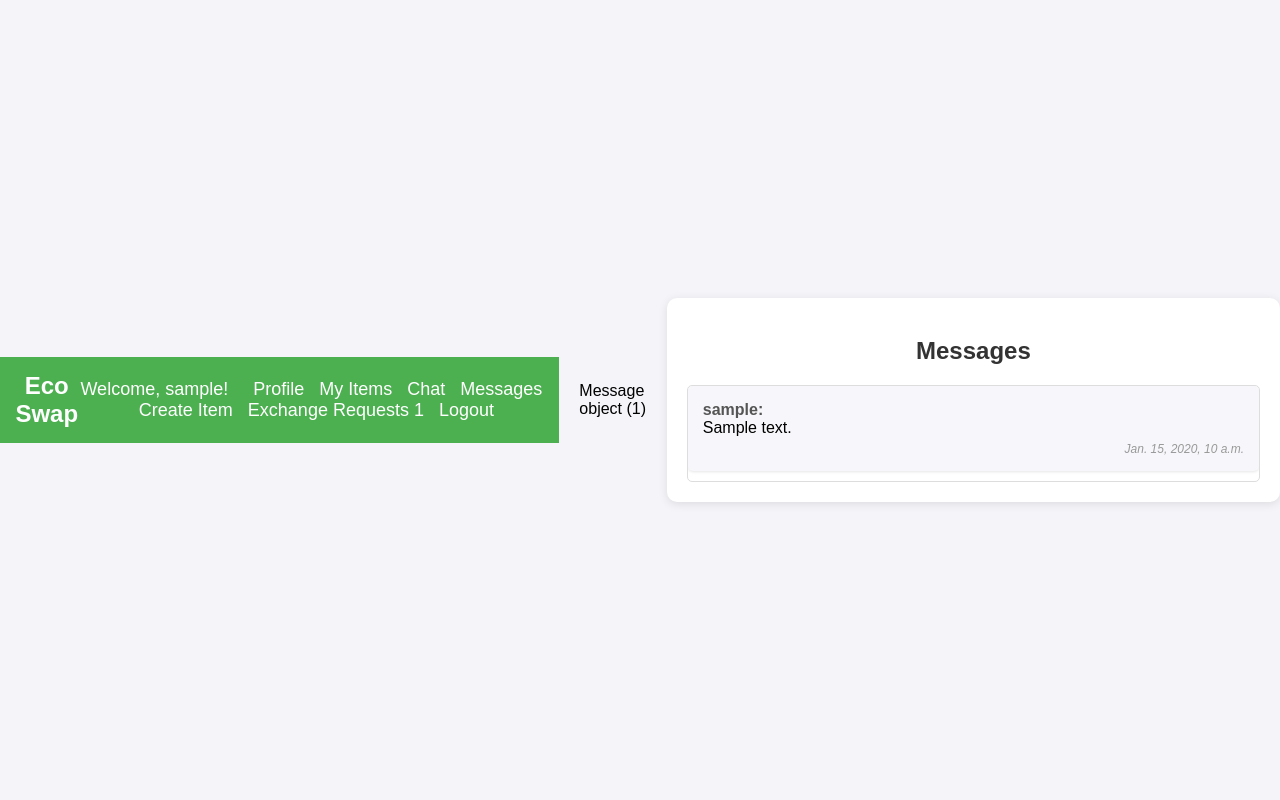
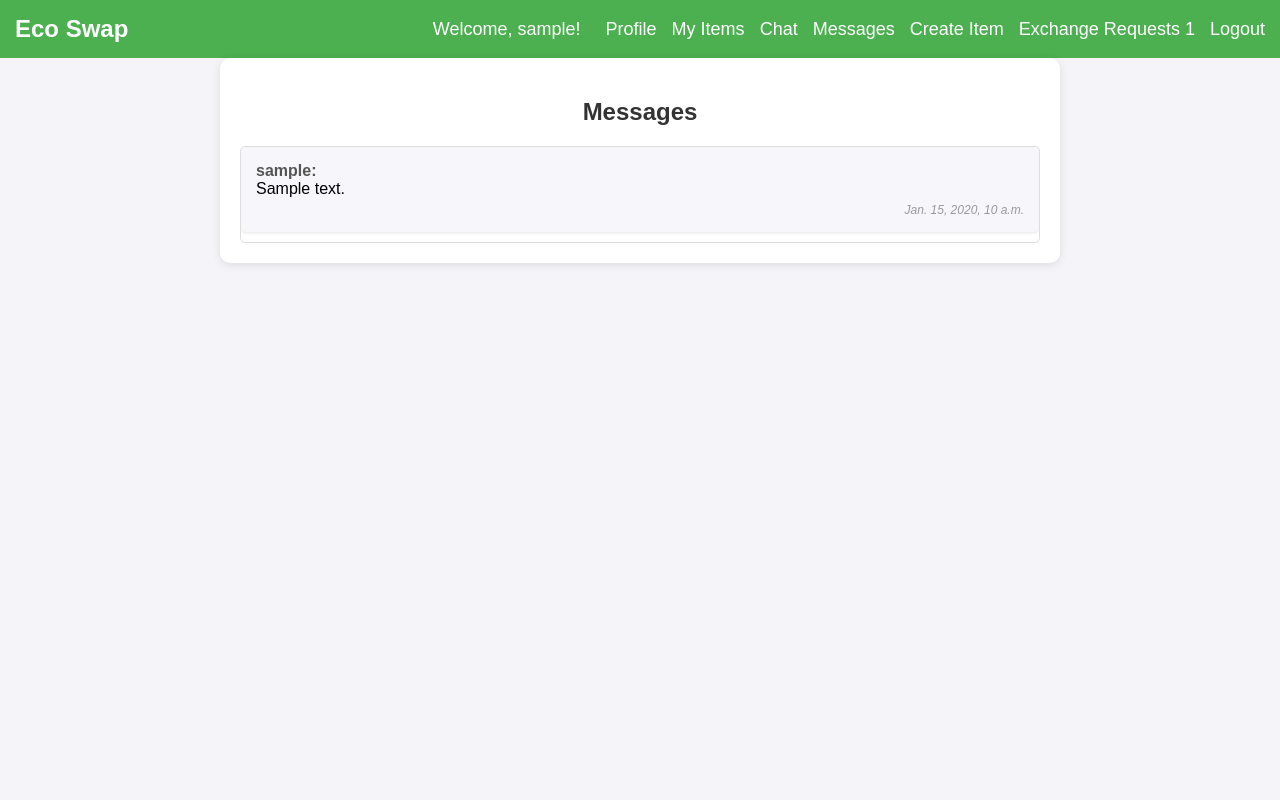
Before and after one commit to Md-Mahmudur-Reza/EcoSwap, a Django app: page /messages/ in a window 1280 px wide. Run offline with Django 5.2, Linux system fonts and the light colour scheme; a user stored in the database is signed in; tables that the repository leaves empty hold one stand-in row (values such as "Sample post").

Commit message:
message feature updated
(cherry picked from commit 847b72c746060f7a042d71e28376d74a68ccabf3)

```diff
--- a/ecoswap_app/static/ecoswap_app/css/messages.css
+++ b/ecoswap_app/static/ecoswap_app/css/messages.css
@@ -6,7 +6,7 @@ body {
     background-color: #f4f4f9;
     margin: 0;
     padding: 0;
-    display: flex;
+
     justify-content: center;
     align-items: center;
     height: 100vh;
@@ -20,6 +20,7 @@ body {
     padding: 20px;
     border-radius: 10px;
     box-shadow: 0 2px 10px rgba(0, 0, 0, 0.1);
+    margin: 0 auto;
 }
 
 /* Heading */
--- a/ecoswap_app/templates/ecoswap_app/base.html
+++ b/ecoswap_app/templates/ecoswap_app/base.html
@@ -30,12 +30,7 @@
         {% endif %}
       </div>
     </div>
-    {% if messages %}
-    <div class="messages">
-      {% for message in messages %}
-      <div class="message {{ message.tags }}">{{ message }}</div>
-      {% endfor %}
-    </div>
-    {% endif %} {% block content %}{% endblock %}
+
+     {% block content %}{% endblock %}
   </body>
 </html>
--- a/ecoswap_app/templates/ecoswap_app/message_list.html
+++ b/ecoswap_app/templates/ecoswap_app/message_list.html
@@ -17,4 +17,3 @@
   </ul>
 </div>
 {% endblock %}
-s
--- a/ecoswap_app/views.py
+++ b/ecoswap_app/views.py
@@ -132,24 +132,35 @@ User = get_user_model()
 
 @login_required
 def message_list(request):
-    messages = Message.objects.filter(receiver_user=request.user).order_by('-sent_at')
+    # Fetch both received and sent messages
+    messages_received = Message.objects.filter(receiver_user=request.user).order_by('-sent_at')
+    messages_sent = Message.objects.filter(sender_user=request.user).order_by('-sent_at')
+    messages = messages_received | messages_sent  # Combine both querysets
+
     return render(request, 'ecoswap_app/message_list.html', {'messages': messages})
 
 @login_required
 def send_message(request, exchange_id):
     exchange = get_object_or_404(Exchange, id=exchange_id)
     if request.method == 'POST':
-        form = MessageForm(request.POST)
+        form = MessageForm(request.POST, user=request.user)
         if form.is_valid():
             message = form.save(commit=False)
             message.sender_user = request.user
             message.exchange = exchange
+
+            # Determine the receiver user based on the exchange details
+            if exchange.offered_by_user == request.user:
+                message.receiver_user = exchange.requested_by_user
+            else:
+                message.receiver_user = exchange.offered_by_user
+
             message.save()
             return redirect('ecoswap_app:message_list')
     else:
-        form = MessageForm()
+        form = MessageForm(user=request.user)
+
     return render(request, 'ecoswap_app/send_message.html', {'form': form, 'exchange': exchange})
-
 
 @login_required
 def exchange_list(request):
```
Also changed, not shown: ecoswap_app/forms.py (+7 -0 lines).
